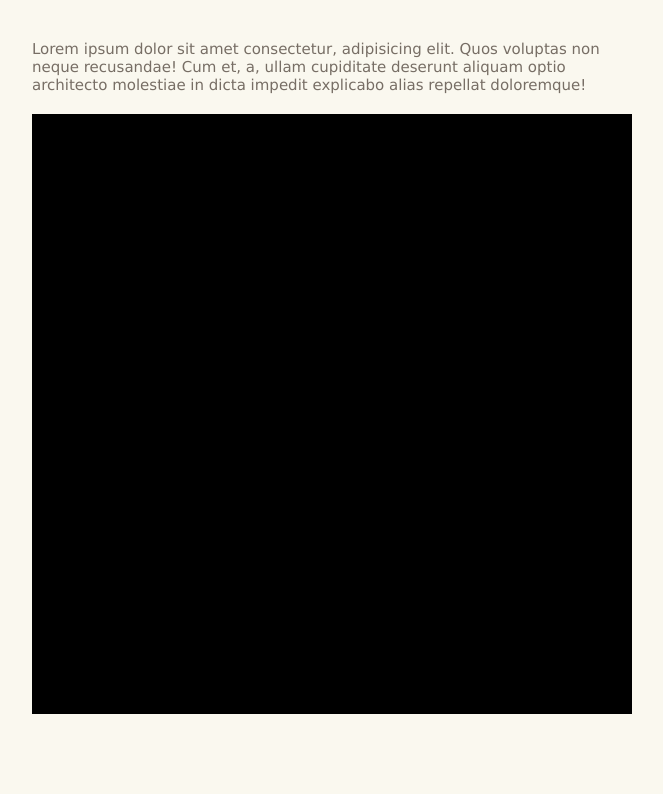
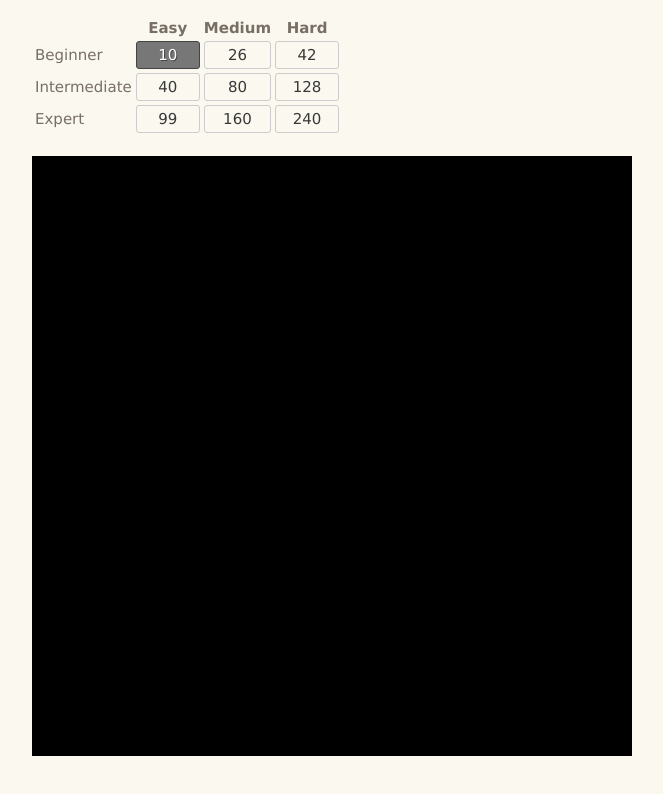
Before and after one commit to schibir/mineslitter, a website with bundled scripts: page index.html in a window 1280 px wide. Shown: the whole page, without its empty margins (308-971 px from the left). Built offline with nearby package versions, Linux system fonts and the light colour scheme.

Commit message:
Added options and redesigne

```diff
--- a/index.html
+++ b/index.html
@@ -18,7 +18,58 @@
 </head>
 <body>
     <div class="container">
-        <p>Lorem ipsum dolor sit amet consectetur, adipisicing elit. Quos voluptas non neque recusandae! Cum et, a, ullam cupiditate deserunt aliquam optio architecto molestiae in dicta impedit explicabo alias repellat doloremque!</p>
+        <div class="options">
+            <table class="table-options">
+                <tr>
+                    <th></th>
+                    <th>Easy</th>
+                    <th>Medium</th>
+                    <th>Hard</th>
+                </tr><tr>
+                    <td class="left-align">Beginner</td>
+                    <td><span>
+                        <input id="mines10" type="radio" name="radios" checked="checked">
+                        <label for="mines10">10</label>
+                    </span></td>
+                    <td><span>
+                        <input id="mines26" type="radio" name="radios">
+                        <label for="mines26">26</label>
+                    </span></td>
+                    <td><span>
+                        <input id="mines42" type="radio" name="radios">
+                        <label for="mines42">42</label>
+                    </span></td>
+                </tr><tr>
+                    <td class="left-align">Intermediate</td>
+                    <td><span>
+                        <input id="mines40" type="radio" name="radios">
+                        <label for="mines40">40</label>
+                    </span></td>
+                    <td><span>
+                        <input id="mines80" type="radio" name="radios">
+                        <label for="mines80">80</label>
+                    </span></td>
+                    <td><span>
+                        <input id="mines128" type="radio" name="radios">
+                        <label for="mines128">128</label>
+                    </span></td>
+                </tr><tr>
+                    <td class="left-align">Expert</td>
+                    <td><span>
+                        <input id="mines99" type="radio" name="radios">
+                        <label for="mines99">99</label>
+                    </span></td>
+                    <td><span>
+                        <input id="mines160" type="radio" name="radios">
+                        <label for="mines160">160</label>
+                    </span></td>
+                    <td><span>
+                        <input id="mines240" type="radio" name="radios">
+                        <label for="mines240">240</label>
+                    </span></td>
+                </tr>
+            </table>
+        </div>
         <div class="game-container">
             <canvas id="canvas" width="600" height="600"></canvas>
         </div>
--- a/style.css
+++ b/style.css
@@ -8,7 +8,7 @@ html, body {
 }
 
 body {
-    margin: 40px 0;
+    margin: 16px;
 }
 
 a {
@@ -48,3 +48,56 @@ canvas {
     margin-right: auto;
     background: #000;
 }
+
+td {
+    text-align: center;
+    width: 64px;
+}
+
+.left-align {
+    text-align: left;
+}
+
+span {
+    /* style this span element so we can display nicely, this stlying is not neccessary */
+    display: block;
+    width: 100%;
+    float: left;
+}
+
+input[type="radio"] {
+    /* hide the inputs */
+    display: none;
+}
+
+/* style your lables/button */
+input[type="radio"] + label {
+    /* keep pointer so that you get the little hand showing when you are on a button */
+    cursor: pointer;
+    /* the following are the styles */
+    padding: 4px 10px;
+    border: 1px solid #ccc;
+    background: #faf8ef;
+    color: rgb(56, 56, 56);
+    border-radius: 3px;
+    text-shadow: 1px 1px 0 rgba(0,0,0,0);
+    display: block;
+    text-align: center;
+}
+
+input[type="radio"]:checked + label {
+    /* style for the checked/selected state */
+    background: #777;
+    border: 1px solid #444;
+    text-shadow: 1px 1px 0 rgba(0,0,0,0.4);
+    color: white;
+}
+
+input[type="text"] {
+    font: normal normal 15px Verdana, Geneva, Arial, Helvetica, sans-serif;
+    text-align: center;
+    width: 55px;
+    border-radius: 3px;
+    border: 1px solid #ccc;
+    height: 24px;
+}
```
